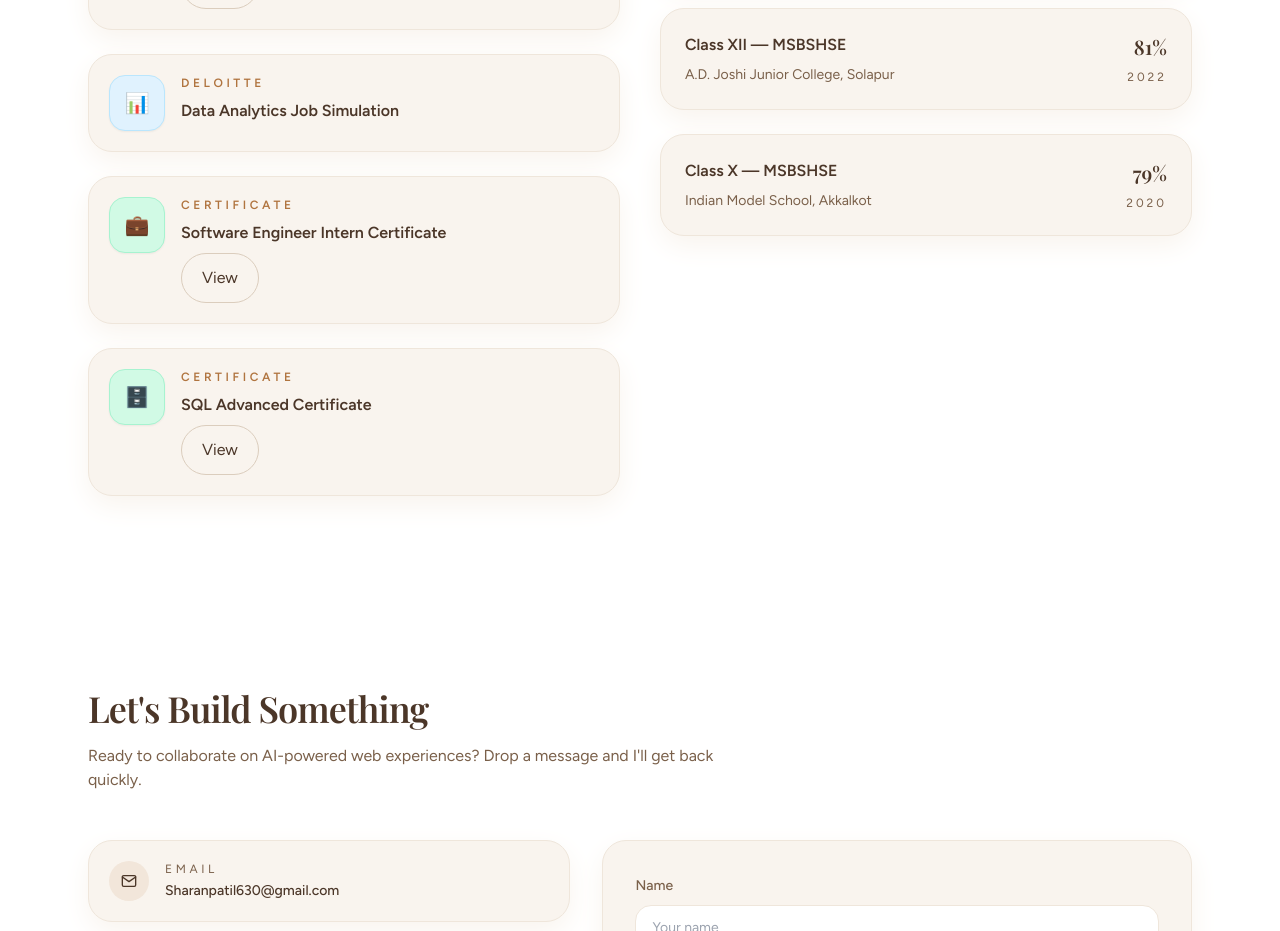
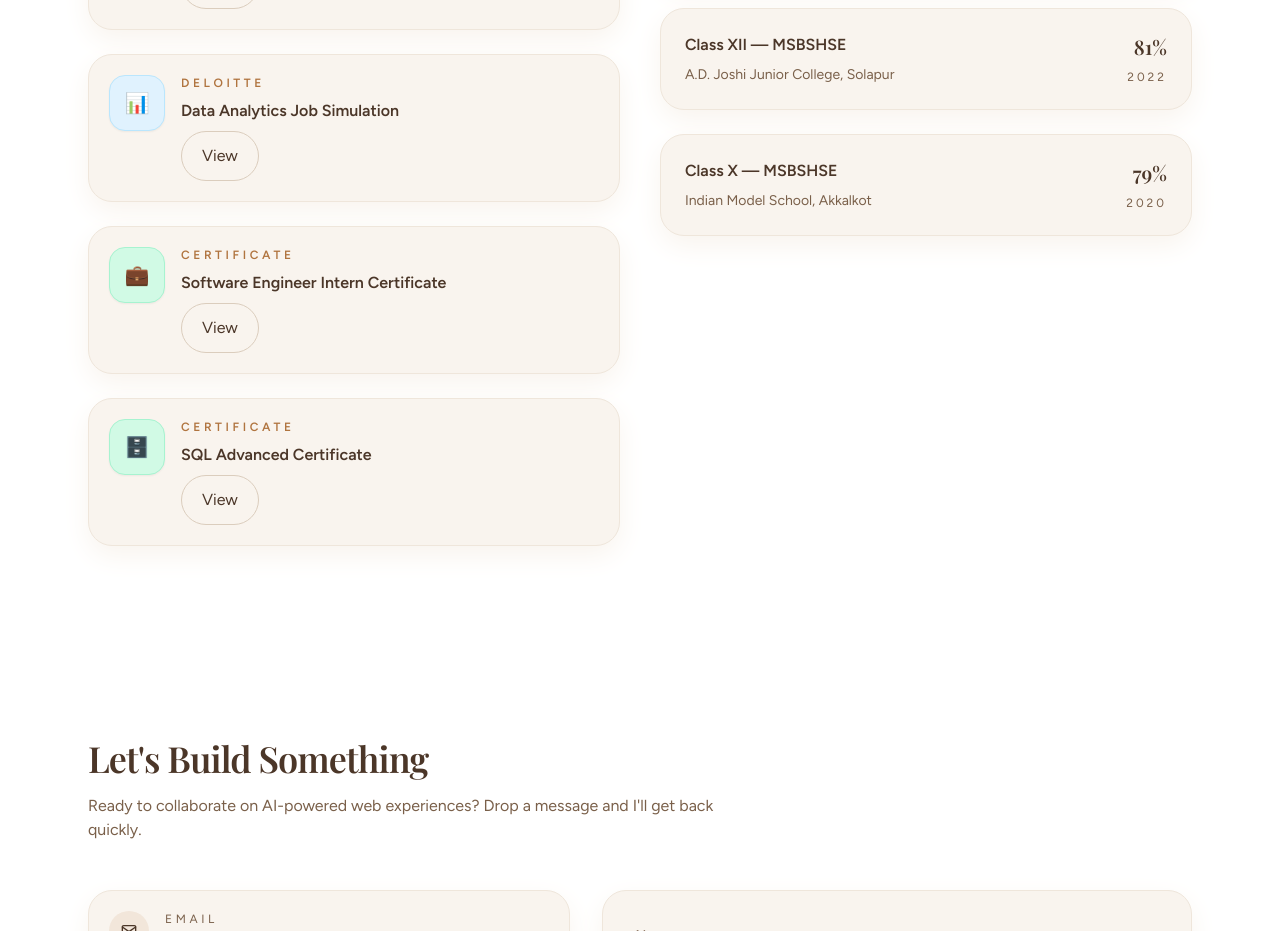
Before and after one commit to Sharan0555/Portfolio, a React (Vite) app: page / in a window 1280 px wide. Shown: the part 3220-4151 px from the top of the page. Built offline with nearby package versions, Linux system fonts and the light colour scheme.

Commit message:
Add Deloitte certificate link

```diff
--- a/src/components/About.jsx
+++ b/src/components/About.jsx
@@ -18,6 +18,7 @@ const certifications = [
     icon: "📊",
     tone: "credential-icon--deloitte",
     ariaLabel: "Deloitte",
+    fileUrl: "/certificates/deloitte-certificate.pdf",
   },
   {
     label: "Certificate",
```
Also changed, not shown: 1 other file (tests, documents, lock files or other folders).
